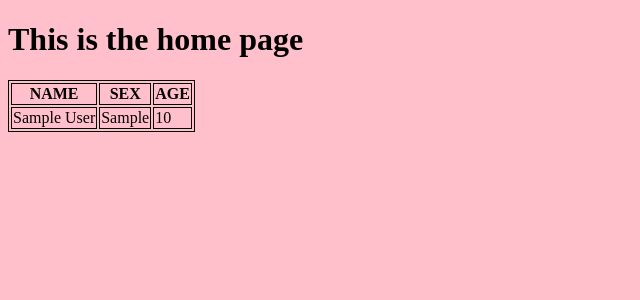
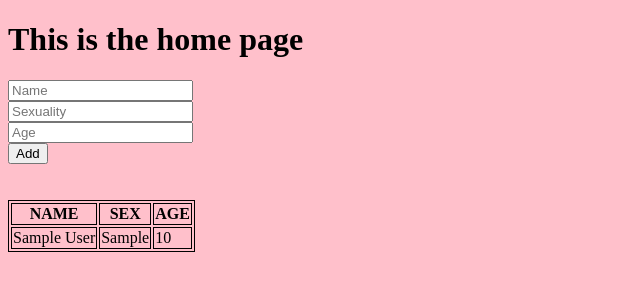
Before and after one commit to ElTrackiras/FlaskTutorial2025, a Flask app: page /home in a window 1280 px wide. Shown: the top 300 px of the page, without its empty margins (0-640 px from the left). Run offline with Flask 3, Linux system fonts and the light colour scheme; tables that the repository leaves empty or names only in its code hold one stand-in row (values such as "Sample post").

Commit message:
Part 9: Create or insert data to the database

```diff
--- a/main.py
+++ b/main.py
@@ -37,6 +37,17 @@ def home_page():
     return render_template("home.html", std=result)
 
 
+@app.route("/enroll_student", methods=["POST"])
+def enroll_student():
+    name = request.form.get('name_inp')
+    sex = request.form.get('sex_inp')
+    age = request.form.get('age_inp')
+
+    sql = "INSERT INTO students (student_name, student_sex, student_age) VALUES (%s, %s, %s)"
+    cursor.execute(sql, (name, sex, age))
+    connection.commit()
+
+    return redirect(url_for('home_page'))
 
 if __name__ == "__main__":
     app.run(debug=True)
--- a/templates/home.html
+++ b/templates/home.html
@@ -4,6 +4,18 @@
 </head>
 <body>
     <h1>This is the home page</h1>
+
+    <form action="/enroll_student" method="post">
+        <input type="text" id="name_inp" name="name_inp" placeholder="Name">
+        <br>
+        <input type="text" id="sex_inp" name="sex_inp" placeholder="Sexuality">
+        <br>
+        <input type="text" id="age_inp" name="age_inp" placeholder="Age">
+        <br>
+        <input type="submit" value="Add">
+    </form>
+
+    <br><br>
     <table>
         <tr>
             <th>NAME</th>
```
